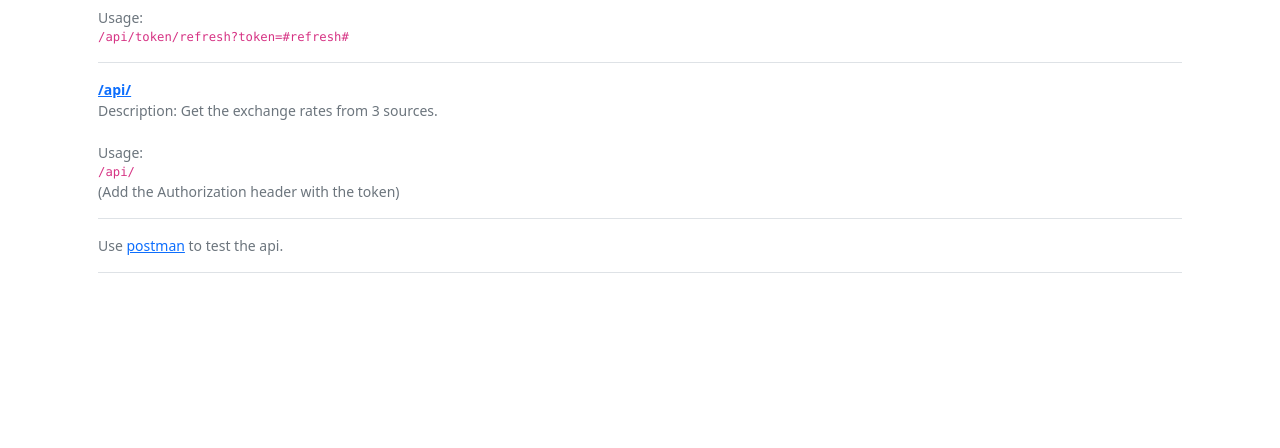
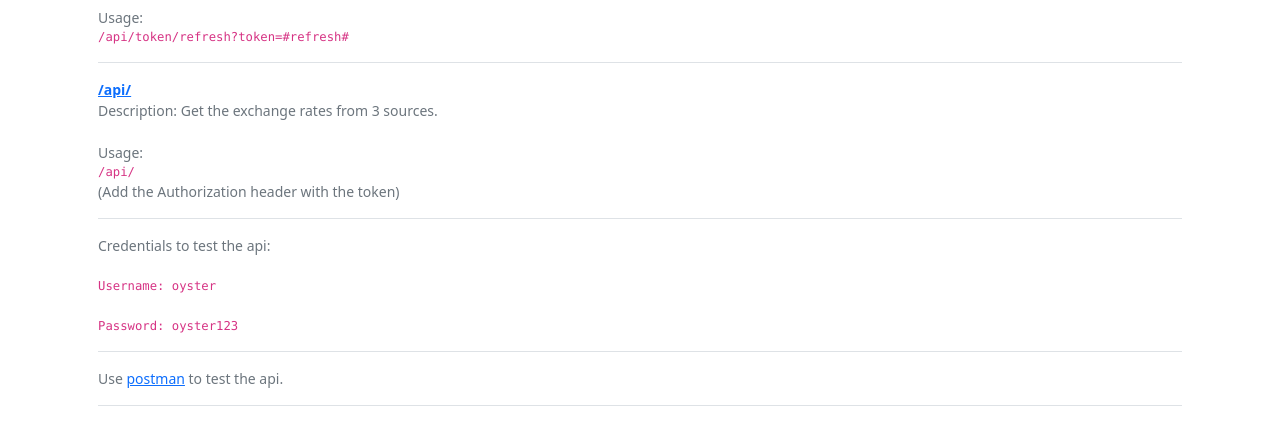
Before and after one commit to irvindev9/get-exchange-rate-oyster, a Django app: page / in a window 1280 px wide. Shown: the part 352-800 px from the top of the page. Run offline with Django 4.2, Linux system fonts and the light colour scheme.

Commit message:
add credentials to test the api

```diff
--- a/exchangeApi/templates/index.html
+++ b/exchangeApi/templates/index.html
@@ -51,6 +51,16 @@
           </div>
           <div class="media text-muted pt-3">
             <p class="media-body pb-3 mb-0 small lh-125 border-bottom border-gray">
+              Credentials to test the api:
+              <br>
+              <br>
+              <code class="d-block text-gray-dark">Username: oyster</code>
+              <br>
+              <code class="d-block text-gray-dark">Password: oyster123</code>
+            </p>
+          </div>
+          <div class="media pt-3 text-muted">
+            <p class="media-body pb-3 mb-0 small lh-125 border-bottom border-gray">
               Use <a href="https://www.postman.com/">postman</a> to test the api.
             </p>
           </div>
```
